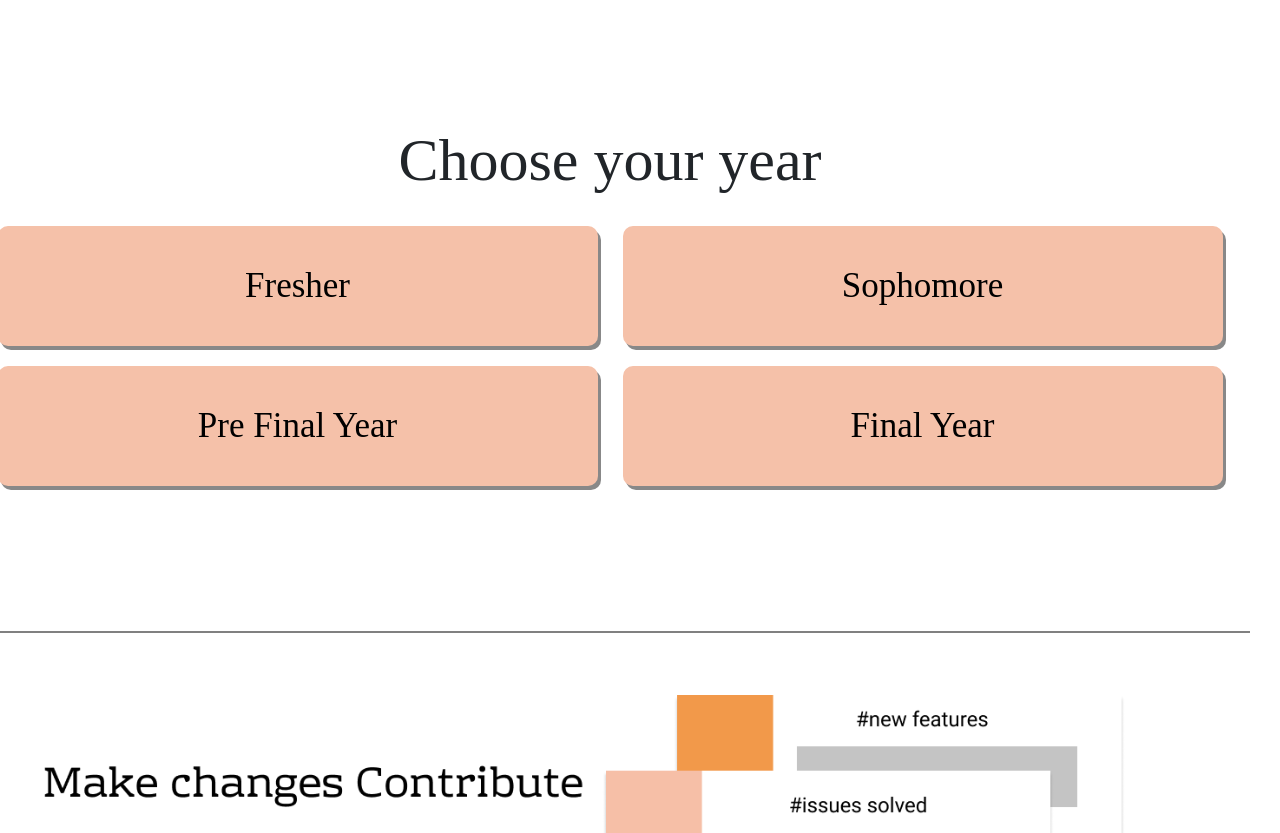
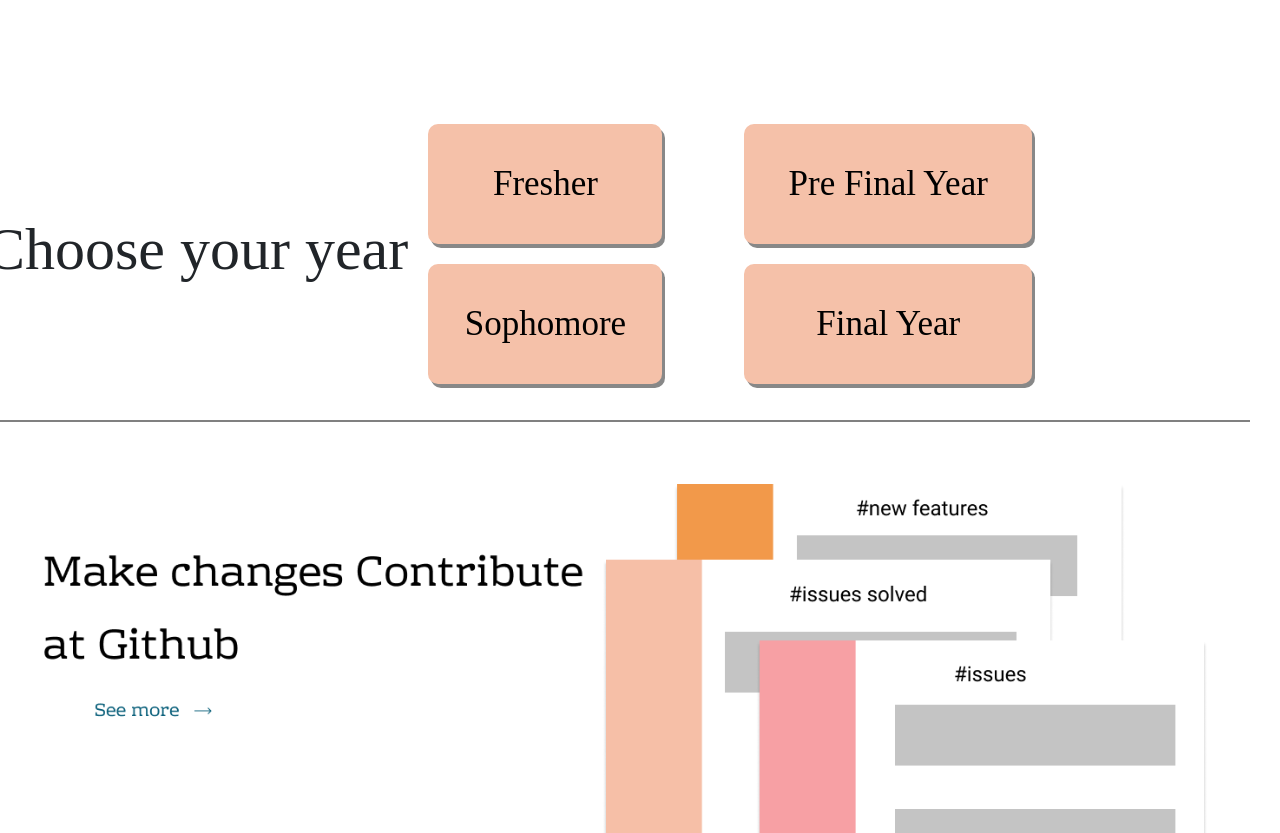
Before and after one commit to Nitish0007/home, a plain HTML site: page index.html in a window 1280 px wide. Shown: the part 740-1573 px from the top of the page. Drawn offline with nearby package versions, Linux system fonts and the light colour scheme; a web font is replaced by a local one.

Commit message:
Update-index.html

```diff
--- a/index.html
+++ b/index.html
@@ -39,11 +39,11 @@
 
   <!-- Tiles -->
   <div class="container-fluid row">
-    <div class="row" style="width: 100%;margin-bottom: 30px;">
+    <div class="row" style="margin-bottom: 30px;">
       <h2 id="chooseyear">Choose your year</h2>
     </div>
 
-    <div class="row" style="width: 100%;">
+    <div class="row">
       <button type="button" class="btn firstbtn btn-lg">
         <span>Fresher</span>
       </button>
@@ -51,7 +51,7 @@
         <span>Sophomore</span>
       </button>
     </div>
-    <div class="row" style="width: 100%;">
+    <div class="row">
       <button type="button" class="btn secondbtn btn-lg">
         <span>Pre Final Year</span>
       </button>
@@ -59,7 +59,7 @@
         <span>Final Year</span>
       </button>
     </div>
-    <hr id="thick" style="margin-top:10%;">
+    <hr id="thick">
     <img class="changes" src="static/Changes.png">
     <div class="container-fluid row changes-text">
       Make changes and contribute to this project. Help this grow!
```
